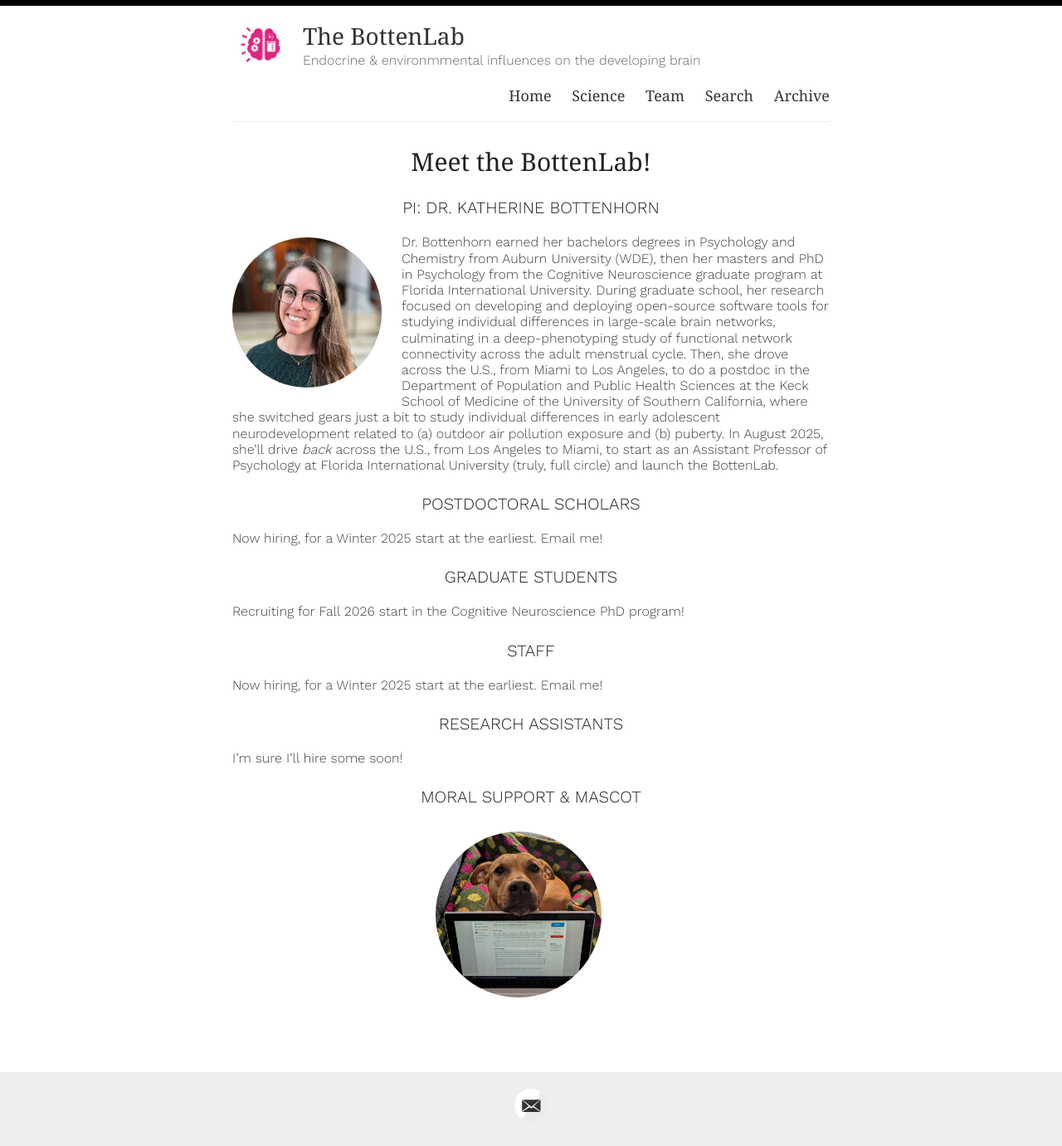
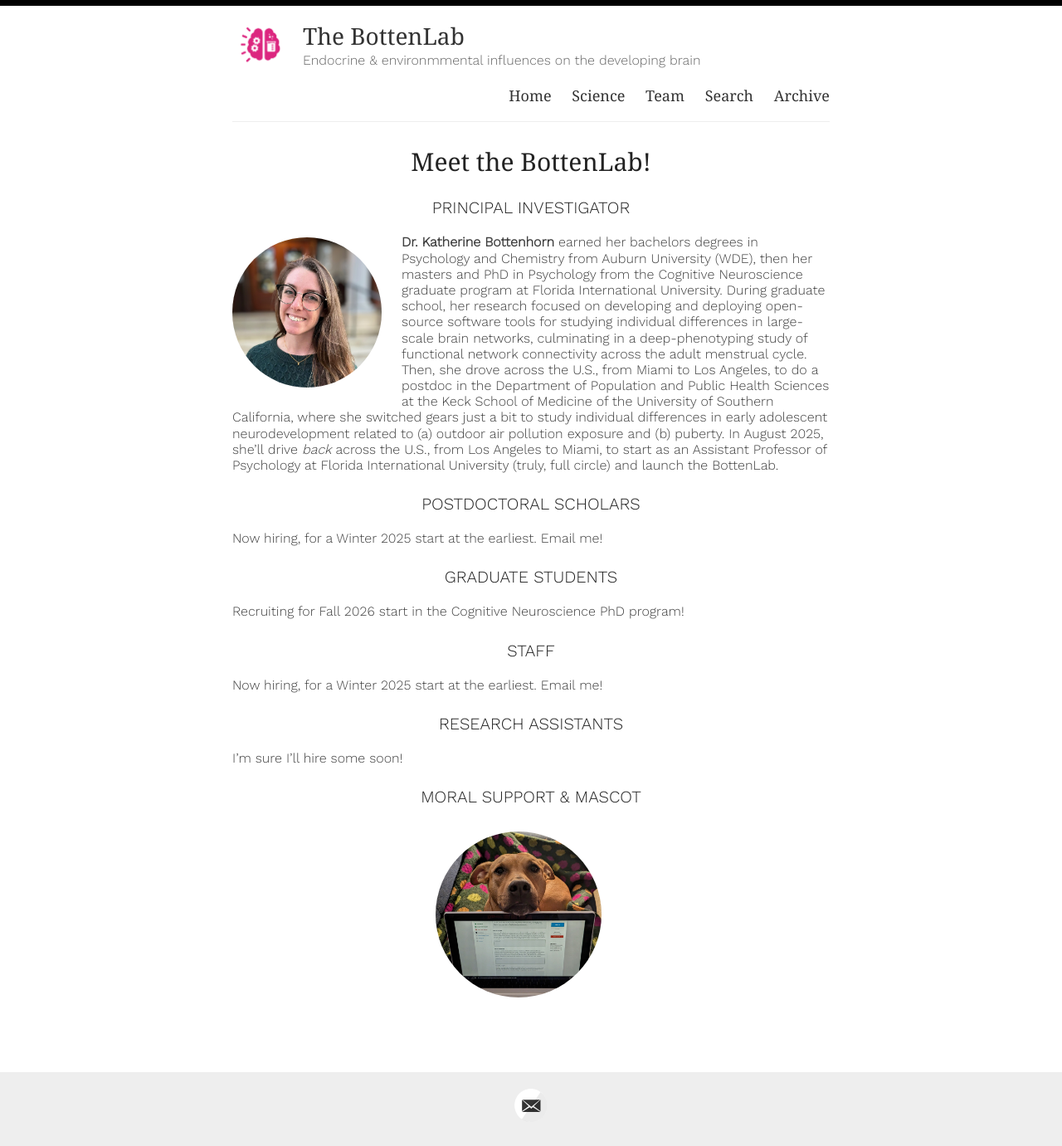
Before and after one commit to Bottenlab/bottenlab.github.io, a Jekyll site: the page built from _pages/team.md, in a window 1280 px wide. Shown: the whole page at 83% size. Built offline with Jekyll 4.4.1, drawn with Linux system fonts in a browser that asks for light colours; some web fonts are replaced.

Commit message:
change PI heading

```diff
--- a/_pages/team.md
+++ b/_pages/team.md
@@ -4,11 +4,11 @@ title: Meet the BottenLab!
 permalink: /team/
 ---
 
-### PI: Dr. Katherine Bottenhorn
+### Principal Investigator
 
 [<span class="image left-rounded"><img src="{{ site.baseurl }}/images/bottenhorn-headshot.jpeg" alt="Katherine L. Bottenhorn, PhD" style="width: 200px;"/></span>]({{ site.baseurl }}/)
 
-Dr. Bottenhorn earned her bachelors degrees in Psychology and Chemistry from Auburn University (WDE), then her masters and PhD in Psychology from the Cognitive Neuroscience graduate program at Florida International University. During graduate school, her research focused on developing and deploying open-source software tools for studying individual differences in large-scale brain networks, culminating in a deep-phenotyping study of functional network connectivity across the adult menstrual cycle. Then, she drove across the U.S., from Miami to Los Angeles, to do a postdoc in the Department of Population and Public Health Sciences at the Keck School of Medicine of the University of Southern California, where she switched gears just a bit to study individual differences in early adolescent neurodevelopment related to (a) outdoor air pollution exposure and (b) puberty. In August 2025, she'll drive _back_ across the U.S., from Los Angeles to Miami, to start as an Assistant Professor of Psychology at Florida International University (truly, full circle) and launch the BottenLab.
+**Dr. Katherine Bottenhorn** earned her bachelors degrees in Psychology and Chemistry from Auburn University (WDE), then her masters and PhD in Psychology from the Cognitive Neuroscience graduate program at Florida International University. During graduate school, her research focused on developing and deploying open-source software tools for studying individual differences in large-scale brain networks, culminating in a deep-phenotyping study of functional network connectivity across the adult menstrual cycle. Then, she drove across the U.S., from Miami to Los Angeles, to do a postdoc in the Department of Population and Public Health Sciences at the Keck School of Medicine of the University of Southern California, where she switched gears just a bit to study individual differences in early adolescent neurodevelopment related to (a) outdoor air pollution exposure and (b) puberty. In August 2025, she'll drive _back_ across the U.S., from Los Angeles to Miami, to start as an Assistant Professor of Psychology at Florida International University (truly, full circle) and launch the BottenLab.
 
 ### Postdoctoral Scholars
 
```
